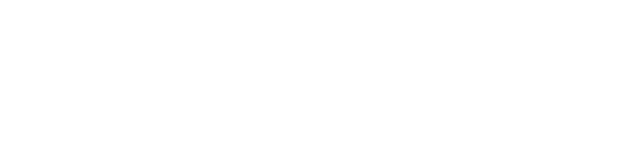
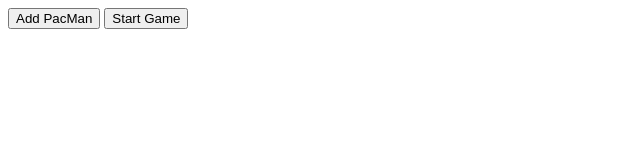
Before and after one commit to justinejkyro/pacmen-exercise, a plain HTML site: page index.html in a window 1280 px wide. Shown: the whole page, without its empty margins (0-640 px from the left). Drawn offline with Linux system fonts and the light colour scheme.

Commit message:
Update index.html

```diff
--- a/index.html
+++ b/index.html
@@ -1,8 +1,8 @@
 <!DOCTYPE html>
 <html lang="en">
 <head>
-    <title>PacMen Factory</title>
-    <script src="pacmen.js"</script>
+    <title>Pacmen Factory</title>
+    <script src="./pacmen.js"></script>
 </head>
 <body>
     <div id='game'>
```
